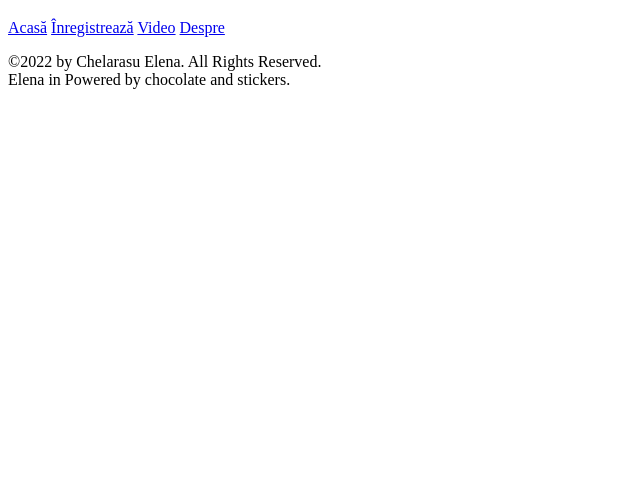
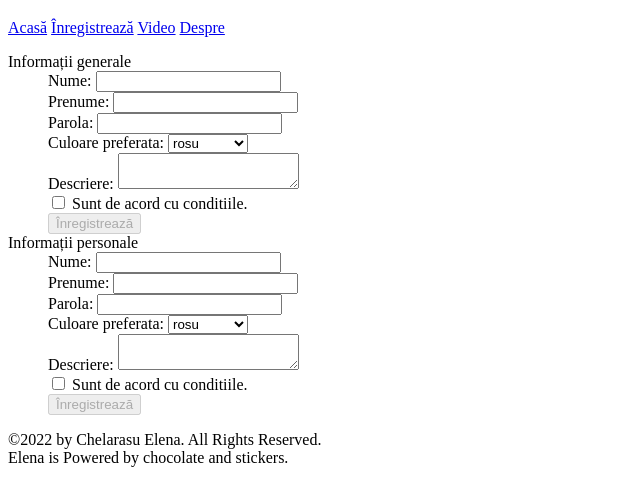
Before and after one commit to HDR-2021-2022/proiect-1-ElenaDenisa-Chelarasu, a plain HTML site: page laboratorSchite/inregistreaza.html in a window 1280 px wide. Shown: the part 61-564 px from the top of the page, without its empty margins (0-640 px from the left). Drawn offline with Linux system fonts and the light colour scheme.

Commit message:
inceputul paginii inregistreaza cu adaugarea informatii persnale/generale

```diff
--- a/laboratorSchite/inregistreaza.html
+++ b/laboratorSchite/inregistreaza.html
@@ -14,12 +14,72 @@
             <a href="despre.html">Despre</a>
         </nav>
         <main>
+            <div>
+                <dl>
+                    <dt>
+                        <dt>Informații generale</dt>
+                        <dd >
+                            <form>
+                                <label for="nume">Nume:</label>
+                                <input type="text" id="nume" name="nume"><br>
+                                <label for="prenume">Prenume:</label>
+                                <input type="text" id="prenume" name="prenume"><br>
+                                <label for="parola">Parola:</label>
+                                <input type="password" id="parola" name="parola"><br>
 
+                                <label for="culoarePreferata">Culoare preferata: </label>
+                                <select id="culoarePreferata" name="culoarePreferata">
+                                    <option value="rosu">rosu</option>
+                                    <option value="portocaliu">portocaliu</option>
+                                    <option value="galben">galben</option>
+                                    <option value="verde">verde</option>
+                                </select><br>
+
+                                <label for="descriere">Descriere: </label>
+                                <textarea id="descriere" name="descriere"></textarea><br>
+
+                                <input type="checkbox" id="acord" name="acord">
+                                <label for="acord">Sunt de acord cu conditiile.</label><br>
+
+                                <button type="button" disabled>Înregistrează</button>
+                            </form>
+                        </dd>
+                        <dt>Informații personale</dt>
+                        <dd>
+                            <form>
+                                <label for="nume">Nume:</label>
+                                <input type="text" id="nume" name="nume"><br>
+                                <label for="prenume">Prenume:</label>
+                                <input type="text" id="prenume" name="prenume"><br>
+                                <label for="parola">Parola:</label>
+                                <input type="password" id="parola" name="parola"><br>
+
+                                <label for="culoarePreferata">Culoare preferata: </label>
+                                <select id="culoarePreferata" name="culoarePreferata">
+                                    <option value="rosu">rosu</option>
+                                    <option value="portocaliu">portocaliu</option>
+                                    <option value="galben">galben</option>
+                                    <option value="verde">verde</option>
+                                </select><br>
+
+                                <label for="descriere">Descriere: </label>
+                                <textarea id="descriere" name="descriere"></textarea><br>
+
+                                <input type="checkbox" id="acord" name="acord">
+                                <label for="acord">Sunt de acord cu conditiile.</label><br>
+
+                                <button type="button" disabled>Înregistrează</button>
+                            </form>
+                        </dd>
+                    </dt>
+                </dl>
+
+            </div>
         </main>
         <footer>
             <p>
                 &copy;2022 by Chelarasu Elena. All Rights Reserved.
-                <br>Elena in Powered by chocolate and stickers.
+                <br>Elena is Powered by chocolate and stickers.
             </p>
         </footer>
     </body>
```
